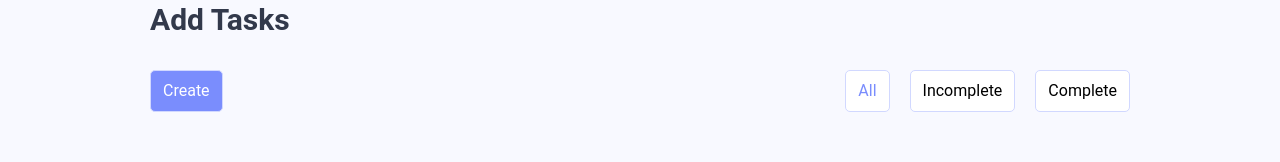
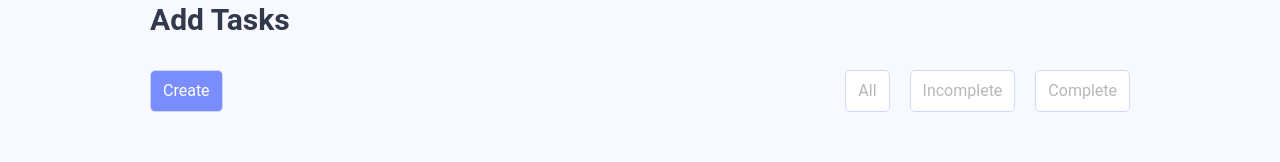
Before and after one commit to hhu-wtag/todo-app-vue, a Vue app: page / in a window 1280 px wide. Shown: the part 153-315 px from the top of the page. Built offline with nearby package versions, Linux system fonts and the light colour scheme.

Commit message:
:sparkles: Disable filter buttons when state is empty

```diff
--- a/src/pages/ListView.vue
+++ b/src/pages/ListView.vue
@@ -17,22 +17,31 @@
         <div class="todoApp__button_filterButton">
           <button
             class="todoApp__button_filterButton-all btn"
-            :class="{ activeFilter: activeFilter === 'all' }"
+            :class="{
+              activeFilter: activeFilter === 'all' && !disableFilterButton,
+            }"
             @click="onAll"
+            :disabled="disableFilterButton"
           >
             All
           </button>
           <button
             class="todoApp__button_filterButton-incomplete btn"
-            :class="{ activeFilter: activeFilter === 'inc' }"
+            :class="{
+              activeFilter: activeFilter === 'inc' && !disableFilterButton,
+            }"
             @click="onInComplete"
+            :disabled="disableFilterButton"
           >
             Incomplete
           </button>
           <button
             class="todoApp__button_filterButton-complete btn"
-            :class="{ activeFilter: activeFilter === 'com' }"
+            :class="{
+              activeFilter: activeFilter === 'com' && !disableFilterButton,
+            }"
             @click="onComplete"
+            :disabled="disableFilterButton"
           >
             Complete
           </button>
@@ -83,6 +92,10 @@ export default {
 
     showEmptyState: function () {
       return this.todos.length === 0 && !this.showCreateTodo
+    },
+
+    disableFilterButton: function () {
+      return this.allTodos.length === 0
     },
   },
 
```
